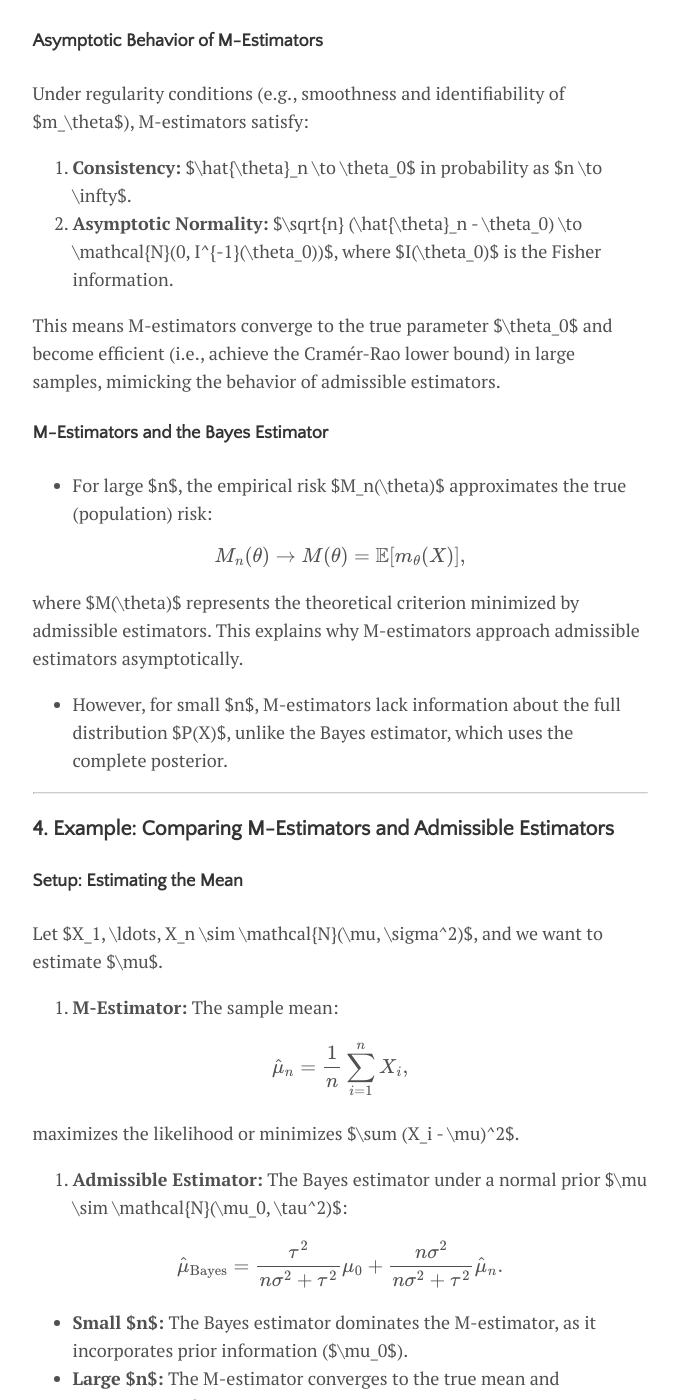
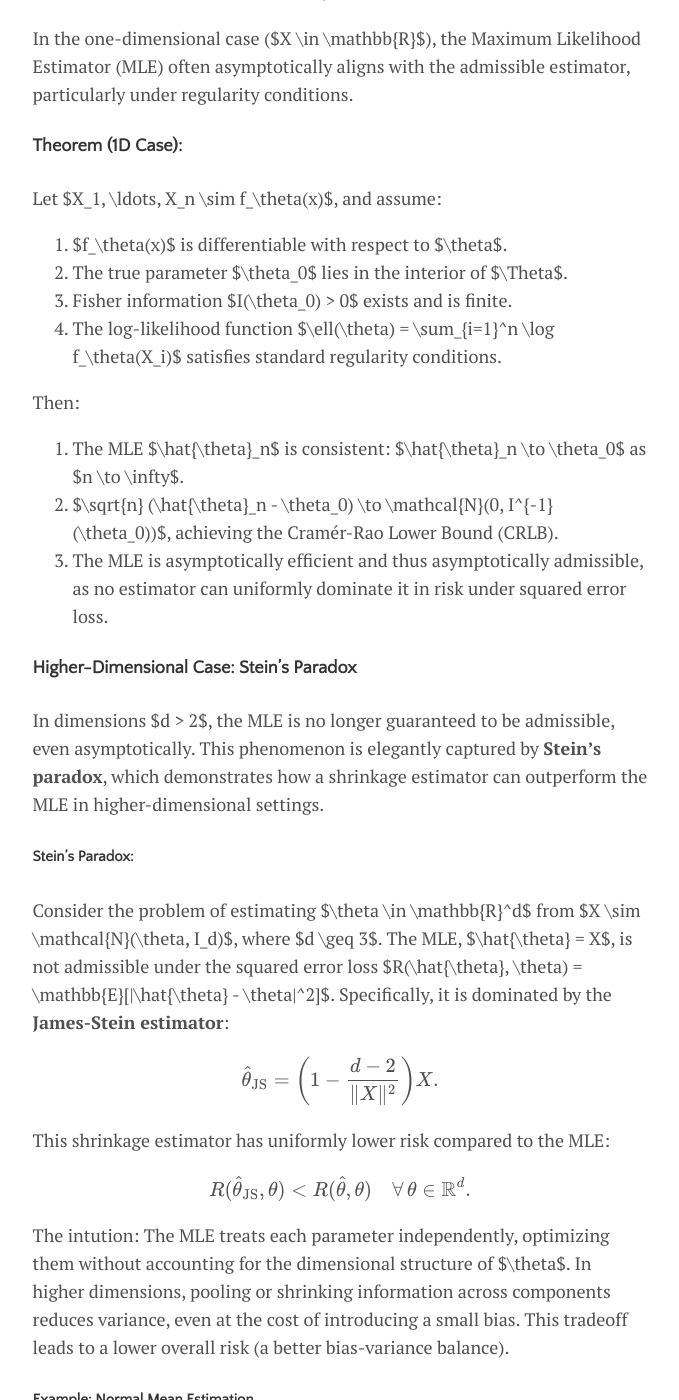
Before and after one commit to catty-halsey/catty-halsey.github.io, a Jekyll site: the page built from _posts/2024-12-18-M-estimator and admissible estimator.md, in a window 1280 px wide and 1400 px high, scrolled down 1905 px. Shown: the whole window, without its empty margins (300-979 px from the left). Built offline with Jekyll 4.4.1, drawn with Linux system fonts in a browser that asks for light colours; formulas are drawn with MathJax 3; some of the changed text lies outside the part shown.

Commit message:
Update 2024-12-18-M-estimator and admissible estimator.md

```diff
--- a/_posts/2024-12-18-M-estimator and admissible estimator.md
+++ b/_posts/2024-12-18-M-estimator and admissible estimator.md
@@ -56,53 +56,49 @@ $$
 
 ---
 
-### **3. Connection Between M-Estimators and Admissible Estimators**
 
-#### **Asymptotic Behavior of M-Estimators**
-Under regularity conditions (e.g., smoothness and identifiability of $m_\theta$), M-estimators satisfy:
-1. **Consistency:** $\hat{\theta}_n \to \theta_0$ in probability as $n \to \infty$.
-2. **Asymptotic Normality:** $\sqrt{n} (\hat{\theta}_n - \theta_0) \to \mathcal{N}(0, I^{-1}(\theta_0))$, where $I(\theta_0)$ is the Fisher information.
+### **3. 1D Case: MLE and Admissibility**
 
-This means M-estimators converge to the true parameter $\theta_0$ and become efficient (i.e., achieve the Cramér-Rao lower bound) in large samples, mimicking the behavior of admissible estimators.
+In the one-dimensional case ($X \in \mathbb{R}$), the Maximum Likelihood Estimator (MLE) often asymptotically aligns with the admissible estimator, particularly under regularity conditions.
 
-#### **M-Estimators and the Bayes Estimator**
-- For large $n$, the empirical risk $M_n(\theta)$ approximates the true (population) risk:
+#### **Theorem (1D Case):**
+Let $X_1, \ldots, X_n \sim f_\theta(x)$, and assume:
+1. $f_\theta(x)$ is differentiable with respect to $\theta$.
+2. The true parameter $\theta_0$ lies in the interior of $\Theta$.
+3. Fisher information $I(\theta_0) > 0$ exists and is finite.
+4. The log-likelihood function $\ell(\theta) = \sum_{i=1}^n \log f_\theta(X_i)$ satisfies standard regularity conditions.
+
+Then:
+1. The MLE $\hat{\theta}_n$ is consistent: $\hat{\theta}_n \to \theta_0$ as $n \to \infty$.
+2. $\sqrt{n} (\hat{\theta}_n - \theta_0) \to \mathcal{N}(0, I^{-1}(\theta_0))$, achieving the Cramér-Rao Lower Bound (CRLB).
+3. The MLE is asymptotically efficient and thus asymptotically admissible, as no estimator can uniformly dominate it in risk under squared error loss.
+
+#### **Higher-Dimensional Case: Stein’s Paradox**
+
+In dimensions $d > 2$, the MLE is no longer guaranteed to be admissible, even asymptotically. This phenomenon is elegantly captured by **Stein's paradox**, which demonstrates how a shrinkage estimator can outperform the MLE in higher-dimensional settings.
+
+##### **Stein’s Paradox:**
+Consider the problem of estimating $\theta \in \mathbb{R}^d$ from $X \sim \mathcal{N}(\theta, I_d)$, where $d \geq 3$. The MLE, $\hat{\theta} = X$, is not admissible under the squared error loss $R(\hat{\theta}, \theta) = \mathbb{E}[\|\hat{\theta} - \theta\|^2]$. Specifically, it is dominated by the **James-Stein estimator**:
 
 $$
-M_n(\theta) \to M(\theta) = \mathbb{E}[m_\theta(X)],
+\hat{\theta}_{\text{JS}} = \left(1 - \frac{d-2}{\|X\|^2}\right) X.
 $$
 
-where $M(\theta)$ represents the theoretical criterion minimized by admissible estimators. This explains why M-estimators approach admissible estimators asymptotically.
-
-- However, for small $n$, M-estimators lack information about the full distribution $P(X)$, unlike the Bayes estimator, which uses the complete posterior.
-
----
-
-### **4. Example: Comparing M-Estimators and Admissible Estimators**
-
-#### **Setup: Estimating the Mean**
-Let $X_1, \ldots, X_n \sim \mathcal{N}(\mu, \sigma^2)$, and we want to estimate $\mu$.
-
-1. **M-Estimator:** The sample mean:
+This shrinkage estimator has uniformly lower risk compared to the MLE:
 
 $$
-\hat{\mu}_n = \frac{1}{n} \sum_{i=1}^n X_i,
+R(\hat{\theta}_{\text{JS}}, \theta) < R(\hat{\theta}, \theta) \quad \forall \, \theta \in \mathbb{R}^d.
 $$
 
-maximizes the likelihood or minimizes $\sum (X_i - \mu)^2$.
+The intution: The MLE treats each parameter independently, optimizing them without accounting for the dimensional structure of $\theta$. In higher dimensions, pooling or shrinking information across components reduces variance, even at the cost of introducing a small bias. This tradeoff leads to a lower overall risk (a better bias-variance balance).
 
-3. **Admissible Estimator:** The Bayes estimator under a normal prior $\mu \sim \mathcal{N}(\mu_0, \tau^2)$:
+##### **Example: Normal Mean Estimation**
+- **Setup:** $X \sim \mathcal{N}(\theta, I_d)$, $d \geq 3$, squared error loss $L(\hat{\theta}, \theta) = \|\hat{\theta} - \theta\|^2$.
+- **MLE:** $\hat{\theta}_{\text{MLE}} = X$, with risk $R(\hat{\theta}_{\text{MLE}}, \theta) = d$.
+- **James-Stein Estimator:** $\hat{\theta}_{\text{JS}} = \left(1 - \frac{d-2}{\|X\|^2}\right) X$, with risk:
 
 $$
-\hat{\mu}_{\text{Bayes}} = \frac{\tau^2}{n\sigma^2 + \tau^2} \mu_0 + \frac{n\sigma^2}{n\sigma^2 + \tau^2} \hat{\mu}_n.
+R(\hat{\theta}_{\text{JS}}, \theta) = d - \frac{d-2}{\|\theta\|^2}.
 $$
 
-- **Small $n$:** The Bayes estimator dominates the M-estimator, as it incorporates prior information ($\mu_0$).
-- **Large $n$:** The M-estimator converges to the true mean and approximates the Bayes estimator.
-
----
-
-### **5. Robustness and Global Optimality**
-
-- **M-Estimator Robustness:** Sensitive to finite-sample variability and model misspecification. For example, outliers can heavily influence the sample mean.
-- **Admissible Estimator Robustness:** Globally minimizes risk due to its derivation from theoretical principles, ensuring optimality even in finite samples.
+For all $\theta$, the James-Stein estimator satisfies $R(\hat{\theta}_{\text{JS}}, \theta) < R(\hat{\theta}_{\text{MLE}}, \theta)$, demonstrating the superiority of shrinkage estimators in higher dimensions. This result exemplifies the limitations of the MLE and highlights the advantages of estimators that incorporate global information about the parameter space.
```
